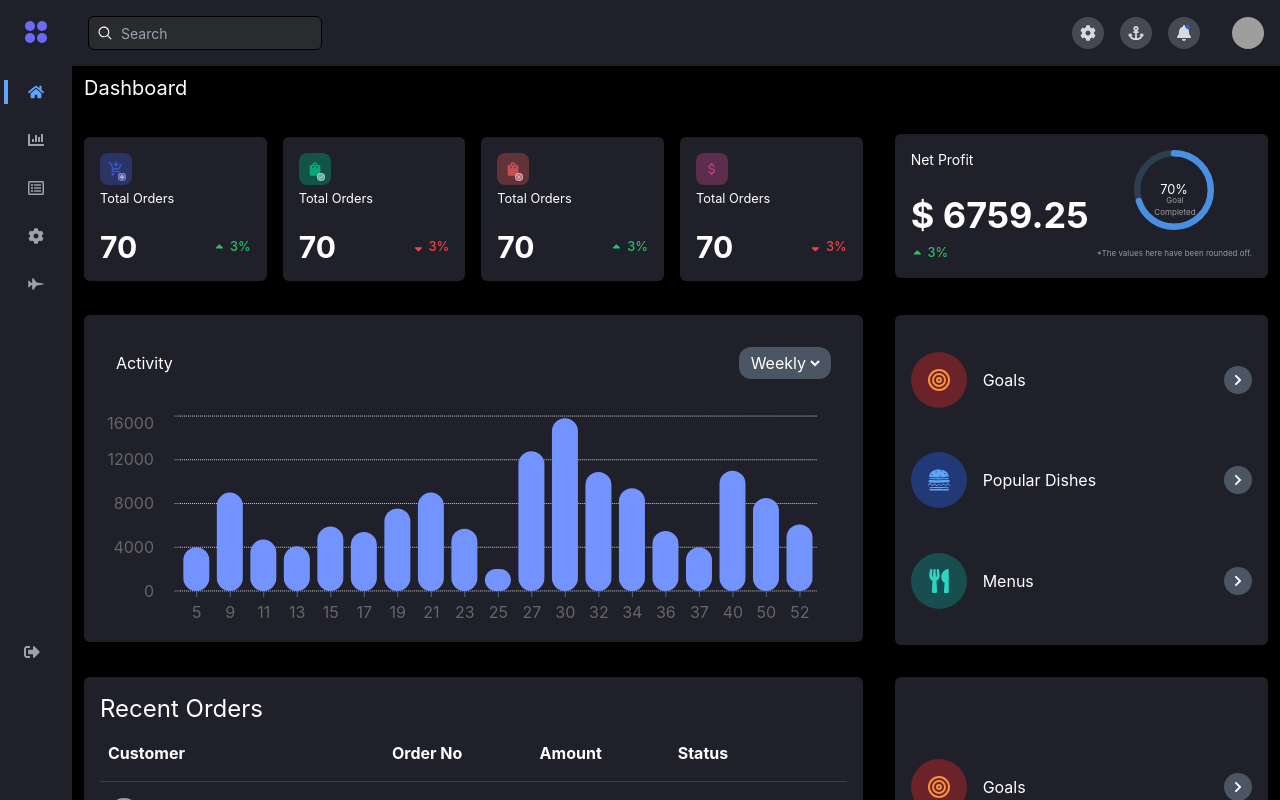
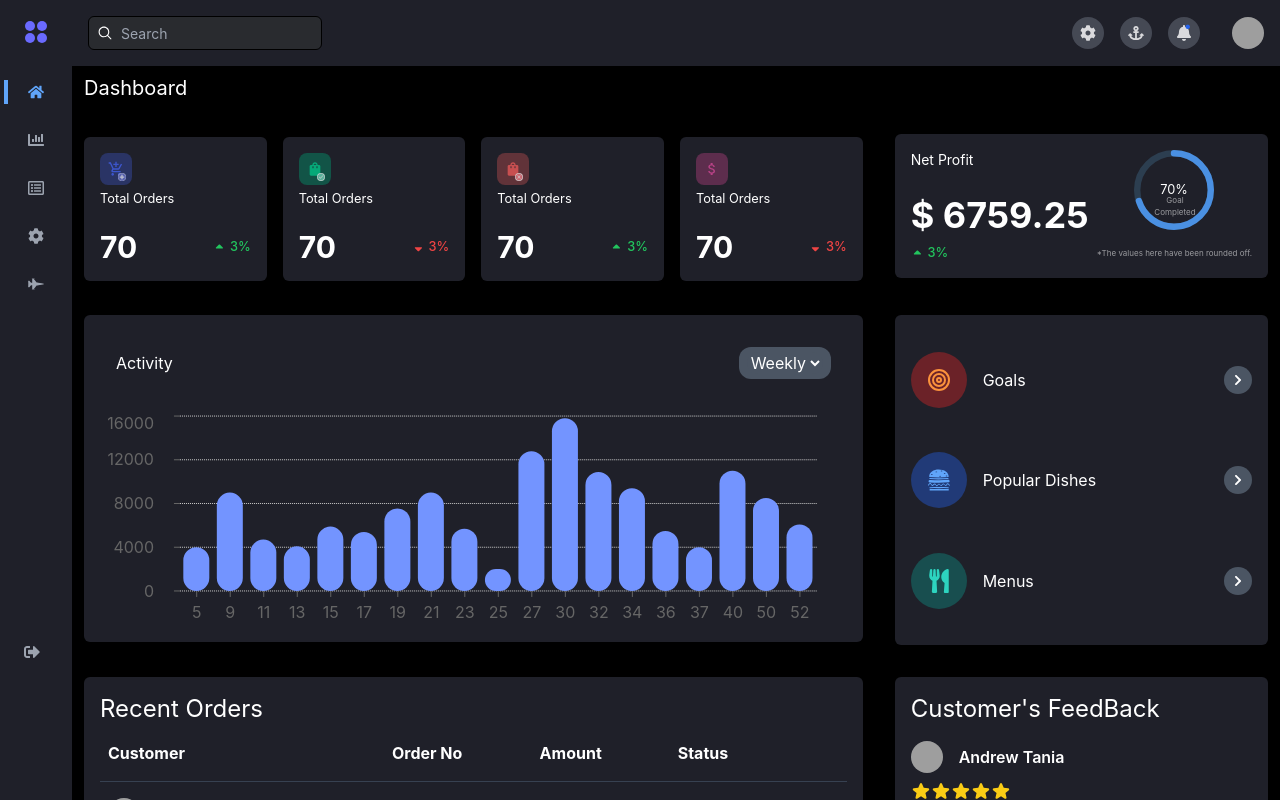
Before and after one commit to shah9380/fitpeo-task, a React (Create React App) app: page / in a window 1280 px wide. Built offline with nearby package versions, Linux system fonts and the light colour scheme; grey boxes are pictures that could not be loaded.

Commit message:
createdd testomonial as well

```diff
--- /dev/null
+++ b/src/components/classic/cards/TestimonialCard.jsx
@@ -0,0 +1,55 @@
+
+  function StarIcon() {
+    return (
+      <svg
+        xmlns="http://www.w3.org/2000/svg"
+        viewBox="0 0 24 24"
+        fill="currentColor"
+        className="h-5 w-5 text-yellow-400"
+      >
+        <path
+          fillRule="evenodd"
+          d="M10.788 3.21c.448-1.077 1.976-1.077 2.424 0l2.082 5.007 5.404.433c1.164.093 1.636 1.545.749 2.305l-4.117 3.527 1.257 5.273c.271 1.136-.964 2.033-1.96 1.425L12 18.354 7.373 21.18c-.996.608-2.231-.29-1.96-1.425l1.257-5.273-4.117-3.527c-.887-.76-.415-2.212.749-2.305l5.404-.433 2.082-5.006z"
+          clipRule="evenodd"
+        />
+      </svg>
+    );
+  }
+
+  export default function Testimonialdiv({name, rating, message, image}) {
+    return (
+      <div color="transparent" shadow={false} className="w-full flex flex-col gap-2 max-w-[26rem] border-b border-gray-700">
+        <div
+          color="transparent"
+          floated={false}
+          shadow={false}
+          className="mx-0 flex items-center gap-4"
+        >
+
+            <img
+                src={(image !== "" || image !== undefined) ? image : "https://images.unsplash.com/photo-1633332755192-727a05c4013d?ixlib=rb-1.2.1&ixid=MnwxMjA3fDB8MHxwaG90by1wYWdlfHx8fGVufDB8fHx8&auto=format&fit=crop&w=1480&q=80"}
+                className="w-8 h-8 rounded-full"
+                alt={`userProfilePhoto`}
+            />
+
+
+              <p className="font-semibold">
+                {name}
+              </p>
+
+        </div>
+        <div className="5 flex items-center gap-0">
+                <StarIcon />
+                <StarIcon />
+                <StarIcon />
+                <StarIcon />
+                <StarIcon />
+              </div>
+        <div className="mb-6 p-0 text-sm text-white/70">
+          <p>
+            &quot;{message}&quot;
+          </p>
+        </div>
+      </div>
+    );
+  }
--- a/src/components/header/Header.jsx
+++ b/src/components/header/Header.jsx
@@ -19,11 +19,11 @@ const Header = () => {
                 <NavIcon component={<FaAnchor />} hasUpdate={false}/>
                 <NavIcon component={<FaBell />} hasUpdate={true}/>
             </div>
-            <div className='relative bg-slate-900 block md:hidden'>
+            <div className='relative bg-[#1F2029] block md:hidden'>
                 <div onClick={hideNotifybar}>
                     <NavIcon component={<FaMailBulk />} hasUpdate={true}/>
                 </div>
-                <div onClick={hideNotifybar} className={`absolute bg-slate-900/85 px-2 pt-6 py-4 left-[-7px] flex flex-col transition-transform duration-300 ease-out justify-center items-center gap-4 ${miniNotify ? "translate-x-0" : 'translate-y-[-500px]' }`}>
+                <div onClick={hideNotifybar} className={`absolute bg-[#1F2029]/85 px-2 pt-6 py-4 left-[-7px] flex flex-col transition-transform duration-300 ease-out justify-center items-center gap-4 ${miniNotify ? "translate-x-0" : 'translate-y-[-500px]' }`}>
                     <NavIcon component={<FaCog />} hasUpdate={false}/>
                     <NavIcon component={<FaAnchor />} hasUpdate={false}/>
                     <NavIcon component={<FaBell />} hasUpdate={true}/>
--- a/src/index.css
+++ b/src/index.css
@@ -15,7 +15,31 @@ body {
   margin: 0;
   padding: 0;
   box-sizing: border-box;
+
 }
+
+/* Scrollbar track */
+::-webkit-scrollbar-track {
+  background: transparent; /* Light gray background */
+  border-radius: 10px;
+}
+
+/* Scrollbar thumb */
+::-webkit-scrollbar-thumb {
+  background: #aaaaaa67; /* Gray color */
+  border-radius: 10px;
+}
+
+/* Scrollbar thumb on hover */
+::-webkit-scrollbar-thumb:hover {
+  background: #888; /* Darker gray on hover */
+}
+
+/* Scrollbar */
+::-webkit-scrollbar {
+  width: 6px; /* Thin scrollbar width */
+}
+
 
 code {
   font-family: source-code-pro, Menlo, Monaco, Consolas, 'Courier New',
--- a/src/pages/DashBoard.jsx
+++ b/src/pages/DashBoard.jsx
@@ -4,6 +4,7 @@ import NetProfitCard from '../components/classic/cards/NetProfitCard'
 import CategoryCard from '../components/classic/cards/CategoryCard'
 import BarChartComponent from '../components/classic/charts/BarChartComponent'
 import RecentTable from '../components/classic/cards/RecentTable'
+import TestimonialCard from '../components/classic/cards/TestimonialCard'
 
 const DashBoard = () => {
   return (
@@ -29,8 +30,14 @@ const DashBoard = () => {
           <div className='md:col-span-2 w-full row-span-3 h-full'>
             <RecentTable />
           </div>
-          <div className='w-full md:col-span-1 row-span-3 h-full'>
-            <CategoryCard />
+          <div className='w-full bg-[#1F2029] rounded-md p-4 md:col-span-1 row-span-3 h-full'>
+            <h2 className='text-lg md:text-2xl mb-4'>Customer's FeedBack</h2>
+            <div className='overflow-y-auto h-[400px] pr-4'>
+               <TestimonialCard name={"Andrew Tania"} message={"I found solution to all my design needs from Creative Tim. I use them as a freelancer in my hobby projects for fun! And its really affordable, very humble guys !!!"} rating={5} image={"https://images.unsplash.com/photo-1633332755192-727a05c4013d?ixlib=rb-1.2.1&ixid=MnwxMjA3fDB8MHxwaG90by1wYWdlfHx8fGVufDB8fHx8&auto=format&fit=crop&w=1480&q=80"} />
+               <TestimonialCard name={"Andrew Tania"} message={"I found solution to all my design needs from Creative Tim. I use them as a freelancer in my hobby projects for fun! And its really affordable, very humble guys !!!"} rating={5} image={"https://images.unsplash.com/photo-1633332755192-727a05c4013d?ixlib=rb-1.2.1&ixid=MnwxMjA3fDB8MHxwaG90by1wYWdlfHx8fGVufDB8fHx8&auto=format&fit=crop&w=1480&q=80"} />
+               <TestimonialCard name={"Andrew Tania"} message={"I found solution to all my design needs from Creative Tim. I use them as a freelancer in my hobby projects for fun! And its really affordable, very humble guys !!!"} rating={5} image={"https://images.unsplash.com/photo-1633332755192-727a05c4013d?ixlib=rb-1.2.1&ixid=MnwxMjA3fDB8MHxwaG90by1wYWdlfHx8fGVufDB8fHx8&auto=format&fit=crop&w=1480&q=80"} />
+               <TestimonialCard name={"Andrew Tania"} message={"I found solution to all my design needs from Creative Tim. I use them as a freelancer in my hobby projects for fun! And its really affordable, very humble guys !!!"} rating={5} image={"https://images.unsplash.com/photo-1633332755192-727a05c4013d?ixlib=rb-1.2.1&ixid=MnwxMjA3fDB8MHxwaG90by1wYWdlfHx8fGVufDB8fHx8&auto=format&fit=crop&w=1480&q=80"} />
+            </div>
           </div>
         </div>
       </div>
```
